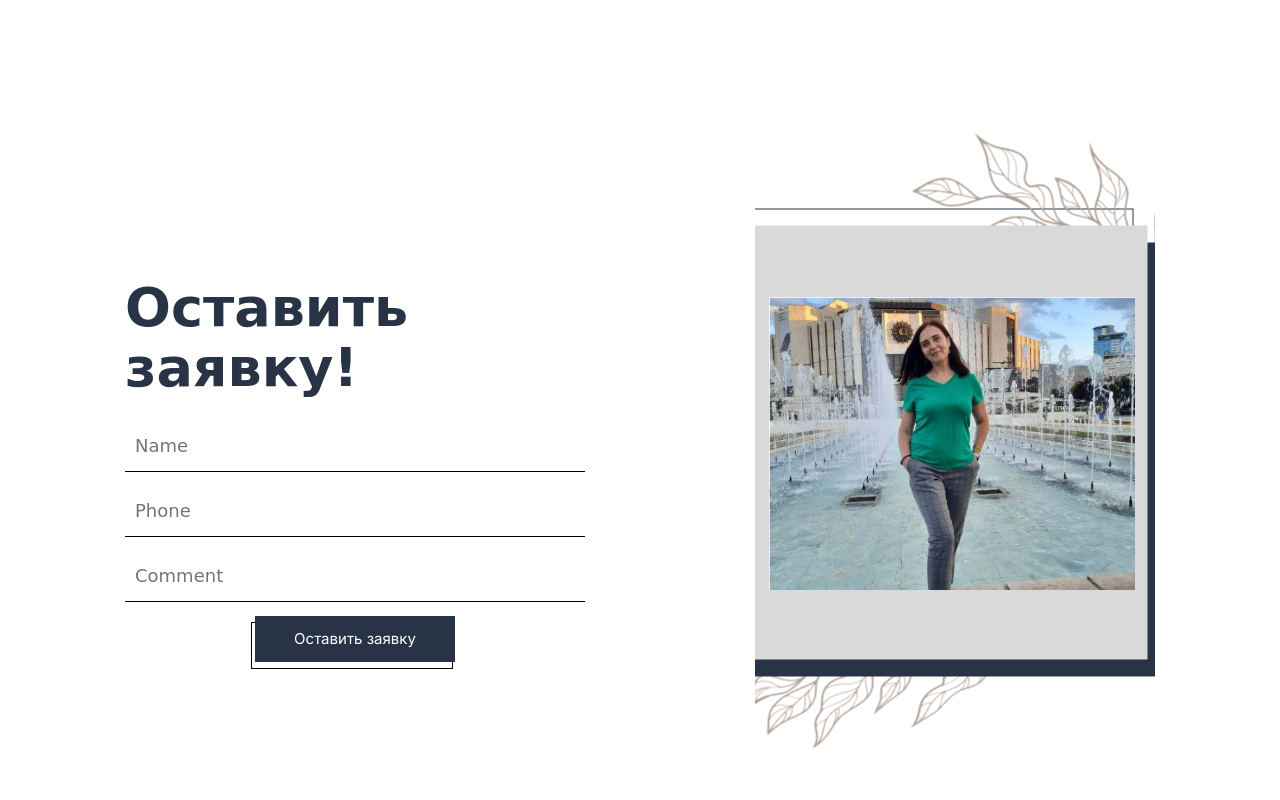
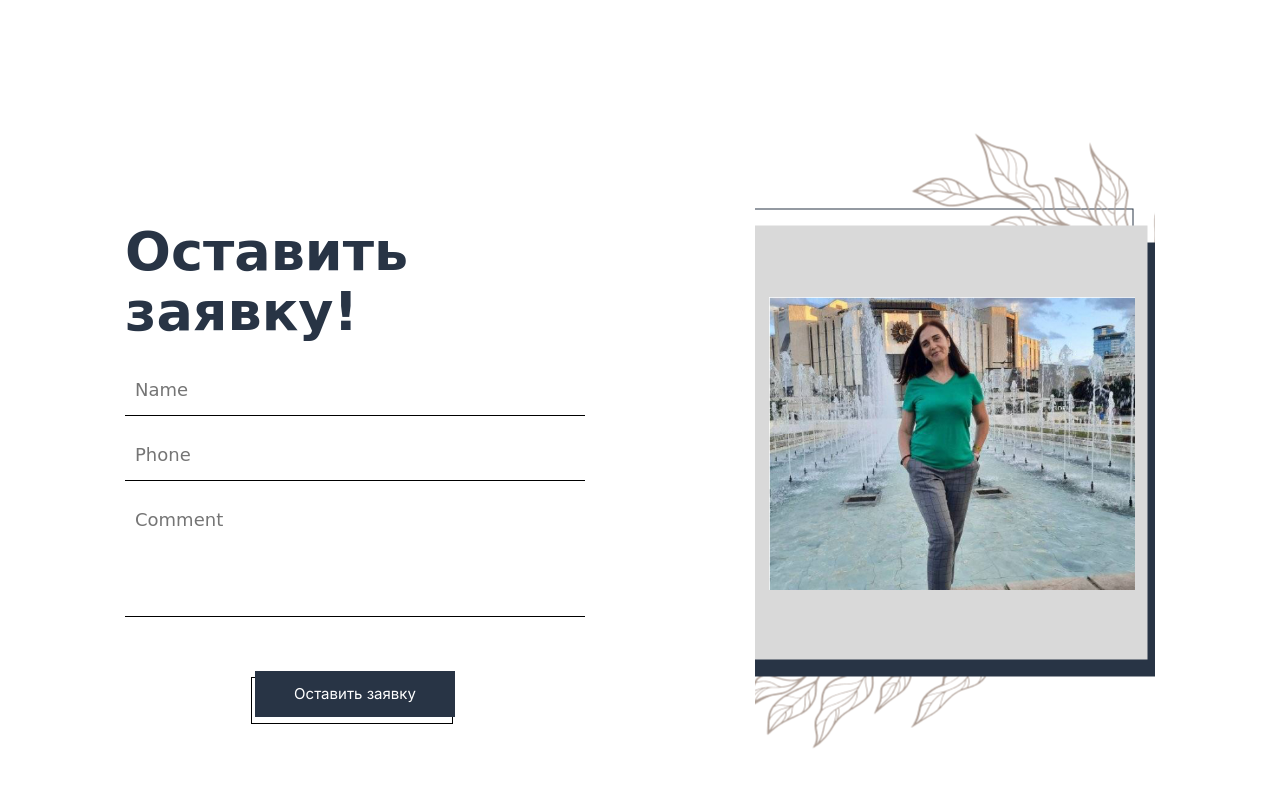
Before and after one commit to kkkif/Hairdresser, a plain HTML site: page index.html in a window 1280 px wide. Shown: the part 2900-3700 px from the top of the page. Drawn offline with Linux system fonts and the light colour scheme; a web font is replaced by a local one.

Commit message:
Add files via upload

```diff
--- a/index.html
+++ b/index.html
@@ -121,12 +121,12 @@
         </section>
         <section class="request" id="contact">
             <div class="container">
-                <div class="request-content" data-aos="flip-left" data-aos-duration="9  00">
+                <div class="request-content">
                     <form class="request-text">
                         <h3>Оставить заявку!</h3>
                         <input type="text" placeholder="Name">
                         <input type="text" placeholder="Phone">
-                        <input type="text" placeholder="Comment">
+                        <textarea placeholder="Comment"></textarea>
                         <button class="request-btn">Оставить заявку</button>
                     </form>
                     <div class="request-img">
```
